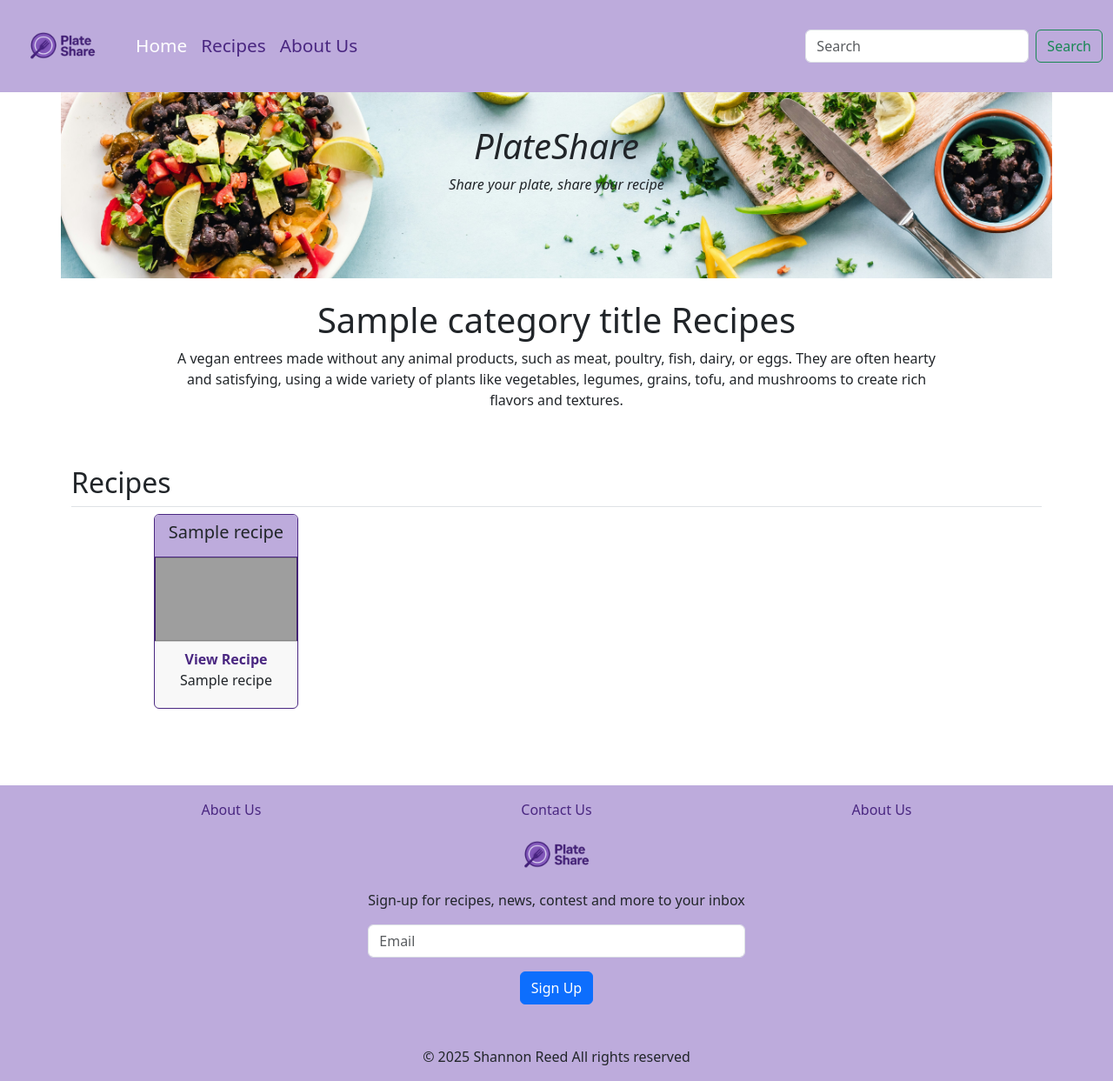
After one commit to laneyreed/Recipe-App, a Flask app: template templates/recipes_by_category_list.html in a window 1280 px wide. The commit adds this page. Shown: the whole page at 87% size. Run offline with Flask 3, Linux system fonts and the light colour scheme; the template is opened without the code that fills it: most values are stand-ins (such as "Sample title", 1, 10 or a date in 2020); grey boxes are pictures that could not be loaded.

```diff
--- a/server.py
+++ b/server.py
@@ -1,6 +1,6 @@
-from flask import Flask, render_template
+from flask import Flask, render_template, request
 import pypyodbc as odbc
-import requests
+# import requests
 
 
 app = Flask(__name__)
@@ -17,9 +17,6 @@ connection_string = f"""
     Trust_Connection=yes;
 """
 
-
-
-
 conn = odbc.connect(connection_string)
 
 @app.route("/")
@@ -33,11 +30,7 @@ def get_recipe_categories():
         recipes_cursor = local_cursor.execute("SELECT * FROM recipe_types")
         recipeCategoriesList = []
         for row in recipes_cursor:
-            #make the tuple into a list and append to recipeCategoriesList
             recipeCategoriesList.append(list(row))
-        # recipeCategoriesList is a list of lists, each inner list contains the fields of a recipe category
-        # [recipe_type_id, recipe_type_name, image_url, category_description]
-        #print(recipeCategoriesList)
     finally:
         local_cursor.close()
     return render_template("category_list.html", categories=recipeCategoriesList)
@@ -45,15 +38,9 @@ def get_recipe_categories():
 
 @app.route("/recipes/type/<recipe_type>")
 def get_recipes_by_type(recipe_type):
-    # Validate the recipe_type to prevent SQL injection
-    # without this validation, a malicious user could potentially manipulate the SQL query by injecting SQL code through the recipe_type parameter
-    # this validation ensures that only known recipe types are processed
-    # this is a simple validation, in a real-world application, you might want to implement a more robust validation mechanism
-    # for example, you could check against a list of recipe types fetched from the database
     valid_recipe_types = ["appetizers", "breakfast", "soups", "salads", "sides", "entrees", "desserts", "beverages"]
     if recipe_type not in valid_recipe_types:
         return f"Unknown recipe type: {recipe_type}", 404
-
     local_cursor = conn.cursor()
     try:
          recipes_cursor = local_cursor.execute(
@@ -64,24 +51,17 @@ def get_recipes_by_type(recipe_type):
                 );
             """, [recipe_type])
 
-
          recipes_list = []
          for row in recipes_cursor:
-                recipes_list.append(list(row)) # make the tuple into a list and append to recipes_list
-            # recipes_list is a list of lists, each inner list contains the fields of a recipe
-            # [recipe_id, recipe_name, recipe_description, recipe_prep_time, recipe_cook_time, recipe_author_id, recipe_type_id, recipe_image_url]
-            #print(recipes_list)
+                recipes_list.append(list(row))
     finally:
          local_cursor.close()
 
-    template_path = "recipe_cards_list.html"
+    template_path = "recipes_by_category_list.html"
     return render_template(template_path, recipes=recipes_list, category_title=recipe_type)
 
-
-#create a route to display a specific recipe
 @app.route("/recipes/<int:recipe_id>")
 def get_recipe_details(recipe_id):
-    #Validate recipe_id to prevent SQL injection
     if not isinstance(recipe_id, int) or recipe_id <= 0:
         return f"Invalid recipe ID: {recipe_id}", 404
 
@@ -118,7 +98,6 @@ def get_recipe_details(recipe_id):
         recipe_ingredients_list = []
         for row in recipe_ingredients:
             recipe_ingredients_list.append(list(row))
-        # print(recipe_ingredients_list)
 
         # RECIPE INSTRUCTIONS---------------------------------------------------------------------------------------------
         # get instructions for the recipe
@@ -135,14 +114,38 @@ def get_recipe_details(recipe_id):
         recipe_instructions_list = []
         for row in recipe_instructions:
             recipe_instructions_list.append(list(row))
-        # print(recipe_instructions_list)
 
     finally:
         local_cursor.close()
-    # return render_template("recipe_detail.html", recipe=recipe_info_list, ingredients=recipe_ingredients)
     return render_template("recipe_detail.html", recipe_info=recipe_info_list, ingredients=recipe_ingredients_list, instructions=recipe_instructions_list)
 
+@app.route("/query_search_results") # Example: http://localhost:5001/query_search_results?querySearchTerm=pasta
+def search_recipes_query():
+    query_search_term = request.args.get('querySearchTerm', default='', type=str).strip()
+    #validate input to prevent SQL injection
+    # only allow alphanumeric and spaces
+    if not all(c.isalnum() or c.isspace() for c in query_search_term):
+        return "Invalid search term. Only alphanumeric characters and spaces are allowed.", 400
+    if not query_search_term:
+        return "No search term provided.", 400
 
+    local_cursor = conn.cursor()
+    try:
+        search_results_cursor = local_cursor.execute(
+            """
+            SELECT * FROM recipes
+            WHERE recipe_name LIKE ? OR recipe_description LIKE ?;
+            """, [f'%{query_search_term}%', f'%{query_search_term}%']
+        )
+
+        search_results_list = []
+        for row in search_results_cursor:
+            search_results_list.append(list(row))
+        print(search_results_list)
+    finally:
+        local_cursor.close()
+
+    return render_template("search_results.html", recipes=search_results_list, search_term=query_search_term)
 
 if __name__ == "__main__":
     app.run(debug=True)
--- a/templates/base.html
+++ b/templates/base.html
@@ -30,8 +30,8 @@
                         <a class="nav-link">About Us</a>
                     </li>
                 </ul>
-                <form class="d-flex" role="search">
-                    <input class="form-control me-2" type="search" placeholder="Search" aria-label="Search" />
+                <form class="d-flex" role="search" method="GET" action="{{ url_for('search_recipes_query') }}">
+                    <input class="form-control me-2" name="querySearchTerm" type="search" placeholder="Search" aria-label="Search" />
                     <button class="btn btn-outline-success" type="submit">
                         Search
                     </button>
@@ -59,7 +59,9 @@
             </div>
         </div>
 
-        {% block main_section%}{% endblock %}
+        {% block main_section%}
+
+        {% endblock %}
 
         <footer>
             <div class="container">
--- /dev/null
+++ b/templates/includes/recipe_cards_list.html
@@ -0,0 +1,21 @@
+<div class="col-12 col-md-6 col-lg-4 mb-4 d-flex text-center justify-content-center" style="height: 15rem">
+    <div class="category-card   card mb-3">
+        <div class="category-card-header card-header">
+            <h5 class="recipe-category-card-title card-title">
+                {{ recipe_name }}
+            </h5>
+        </div>
+
+        <div class="recipe-card-image card h-100 overflow-hidden rounded-0"
+            style="background-image: url('{{ recipe_image }}');">
+        </div>
+
+        <div class="category-card-footer recipe-card-text-clamp card-footer overflow-hidden pb-5">
+            <a href="{{ url_for('get_recipe_details', recipe_id=recipe_id) }}" >View Recipe</a>
+            <p class="card-text">
+                {{ recipe_description }}
+            </p>
+
+        </div>
+    </div>
+</div>
--- /dev/null
+++ b/templates/recipes_by_category_list.html
@@ -0,0 +1,37 @@
+{% extends "base.html" %}
+
+{% block recipes_type_h1 %}
+<h1>{{ category_title.capitalize() }} Recipes</h1>
+{% endblock  %}
+
+{% block intro_paragraph %}
+    <p>
+        A vegan entrees made without any animal products, such as meat, poultry,
+        fish, dairy, or eggs. They are often hearty and satisfying, using a wide variety of plants
+        like vegetables, legumes, grains, tofu, and mushrooms to create rich flavors and textures.
+    </p>
+{% endblock %}
+
+
+
+{% block main_section%}
+{% set item = category_title %}
+  <section class="recipe-section container py-5" id="custom-cards">
+        <h2 class="pb-2 border-bottom">Recipes</h2>
+        <div class="recipes row">
+                {% if recipes %}
+                    {% for recipe in recipes %}
+                        {% set recipe_id = recipe[0] %}
+                        {% set recipe_name = recipe[1] %}
+                        {% set recipe_image = recipe[7] %}
+                        {% set recipe_description = recipe[2] %}
+                        {% include "./includes/recipe_cards_list.html" %}
+                    {% endfor %}
+                {% else %}
+                    <p>No recipes found in this category.</p>
+
+                {% endif %}
+        </div>
+    </section>
+
+{% endblock %}
```
Also changed, not shown: templates/includes/recipe_list_card.html (deleted, +0 -30 lines), templates/recipe_cards_list.html (deleted, +0 -23 lines), templates/search_results.html (added, +25 -0 lines), README.md.
